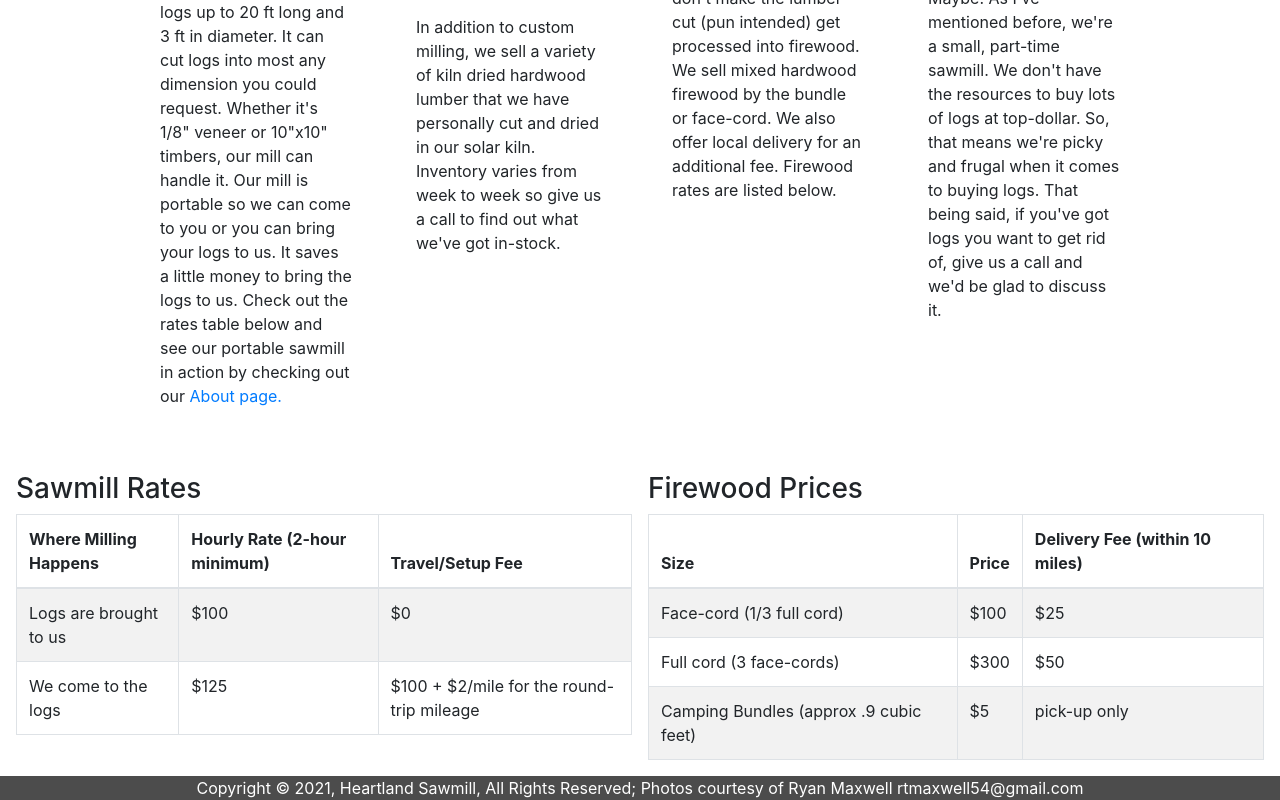
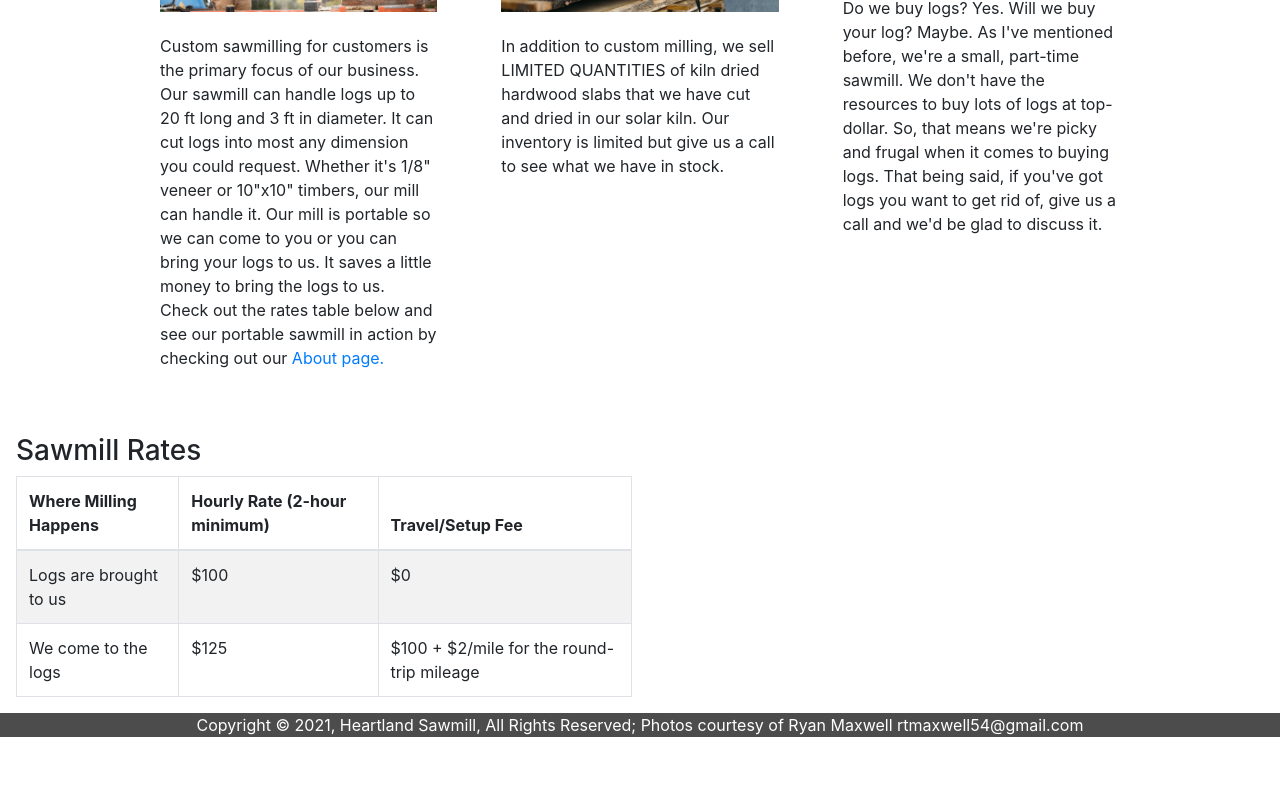
Before and after one commit to calebg84/new-sawmill-2021, a Next.js app: page /services in a window 1280 px wide. Shown: the part 658-1458 px from the top of the page. After the commit the page ends 1395 px from the top, so only its background shows below. Built offline with nearby package versions, Linux system fonts and the light colour scheme.

Commit message:
updating about and services

```diff
--- a/pages/services.js
+++ b/pages/services.js
@@ -48,6 +48,7 @@ const services = () => {
               height={270}
             />
           </div>
+          Custom sawmilling for customers is the primary focus of our business.
           Our sawmill can handle logs up to 20 ft long and 3 ft in diameter. It
           can cut logs into most any dimension you could request. Whether it's
           1/8" veneer or 10"x10" timbers, our mill can handle it. Our mill is
@@ -59,7 +60,7 @@ const services = () => {
           </Link>
         </motion.div>
         <motion.div variants={childVariants} className={styles.aboutOne}>
-          <h2>Kiln Dried Hardwood Lumber</h2>
+          <h2>Kiln Dried Live-Edge Slabs</h2>
           <div className={styles.imageWrapper}>
             <Image
               src='/stickered_slabs.jpg'
@@ -68,12 +69,11 @@ const services = () => {
               height={270}
             />
           </div>
-          In addition to custom milling, we sell a variety of kiln dried
-          hardwood lumber that we have personally cut and dried in our solar
-          kiln. Inventory varies from week to week so give us a call to find out
-          what we've got in-stock.
+          In addition to custom milling, we sell LIMITED QUANTITIES of kiln
+          dried hardwood slabs that we have cut and dried in our solar kiln. Our
+          inventory is limited but give us a call to see what we have in stock.
         </motion.div>
-        <motion.div variants={childVariants} className={styles.aboutOne}>
+        {/* <motion.div variants={childVariants} className={styles.aboutOne}>
           <h2>Firewood</h2>
           <div className={styles.imageWrapper}>
             <Image
@@ -87,7 +87,7 @@ const services = () => {
           lumber cut (pun intended) get processed into firewood. We sell mixed
           hardwood firewood by the bundle or face-cord. We also offer local
           delivery for an additional fee. Firewood rates are listed below.
-        </motion.div>
+        </motion.div> */}
         <motion.div variants={childVariants} className={styles.aboutOne}>
           <h2>Log Buyer</h2>
           <div className={styles.imageWrapper}>
@@ -107,10 +107,6 @@ const services = () => {
             <h3>Sawmill Rates</h3>
             <MillingRateTable></MillingRateTable>
           </div>
-          <div>
-            <h3>Firewood Prices</h3>
-            <FirewoodTable></FirewoodTable>
-          </div>
         </div>
       </motion.div>
     </motion.div>
```
Also changed, not shown: pages/about.js (+7 -6 lines).
